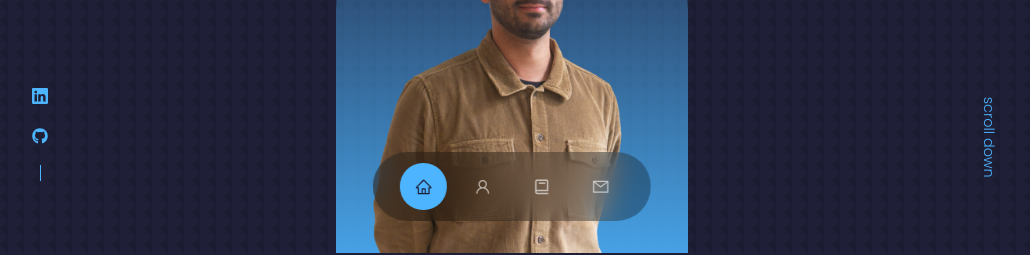
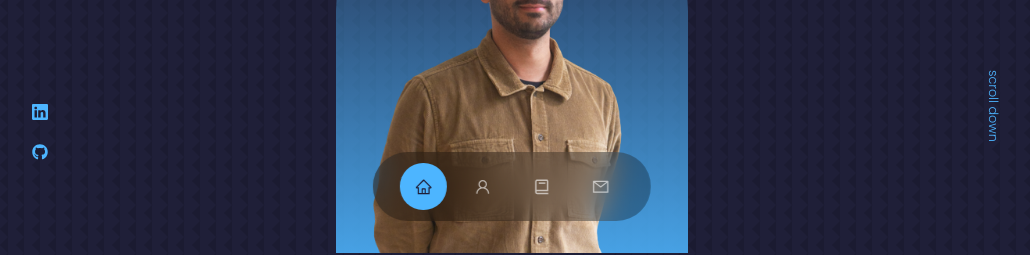
Before and after one commit to HugoLOPEZ64/Portfolio, a React (Create React App) app: page / in a window 1280 px wide. Shown: the part 547-802 px from the top of the page, without its empty margins (128-1158 px from the left). Built offline with nearby package versions, Linux system fonts and the light colour scheme.

Commit message:
socials style add

```diff
--- a/src/components/header/header.css
+++ b/src/components/header/header.css
@@ -31,7 +31,7 @@ header {
 .header__socials::after {
     content: "";
     width: 1px;
-    height: 1rem;
+    height: 0,1rem;
     background: var(--color-primary);
 
 }
@@ -53,11 +53,11 @@ header {
 .scroll__down {
     position: absolute;
     right: -2.3rem;
-    bottom: 5rem;
+    bottom: 6.5rem;
     transform: rotate(90deg);
     font-weight: 300;
-    font-size: 0.9rem;
-    margin-bottom: 1.5rem;
+    font-size: 0.8rem;
+    margin-bottom: 2rem;
 }
 
 @media screen and (max-width: 1024px) {
```
